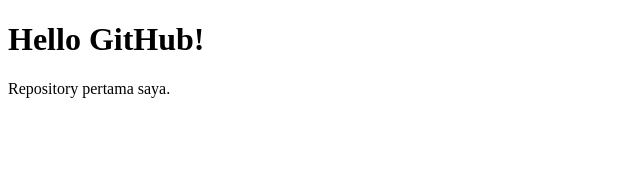
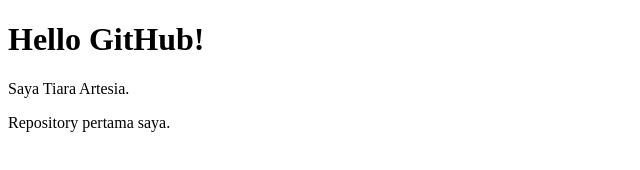
Before and after one commit to artesiyeah/latihan-git, a plain HTML site: page index.html in a window 1280 px wide. Shown: the whole page, without its empty margins (0-640 px from the left). Drawn offline with Linux system fonts and the light colour scheme.

Commit message:
Add name in file

```diff
--- a/index.html
+++ b/index.html
@@ -6,6 +6,7 @@
 </head>
 <body>
     <h1>Hello GitHub!</h1>
+    <p>Saya Tiara Artesia.</p>
     <p>Repository pertama saya.</p>
 </body>
 </html>
```
